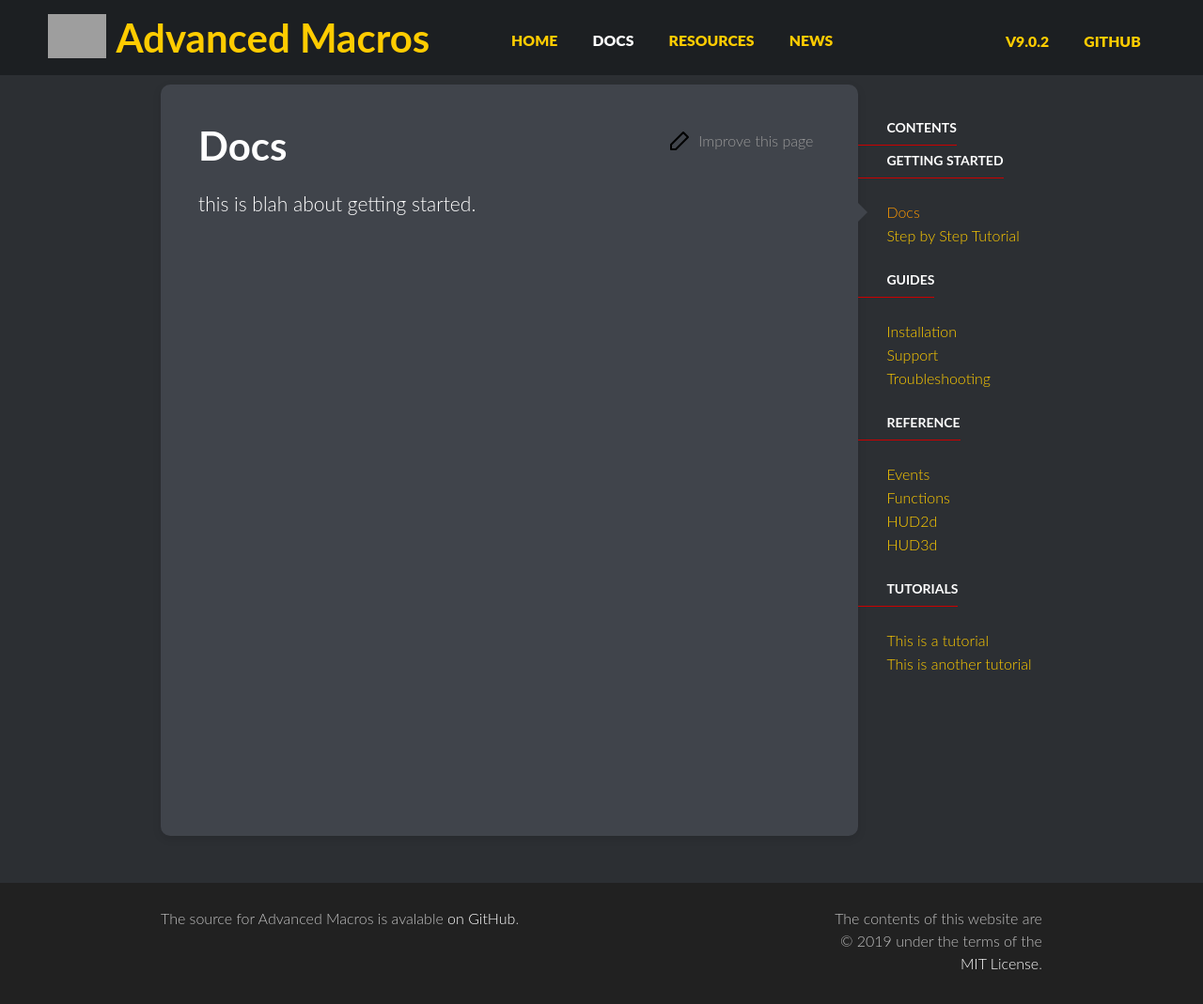
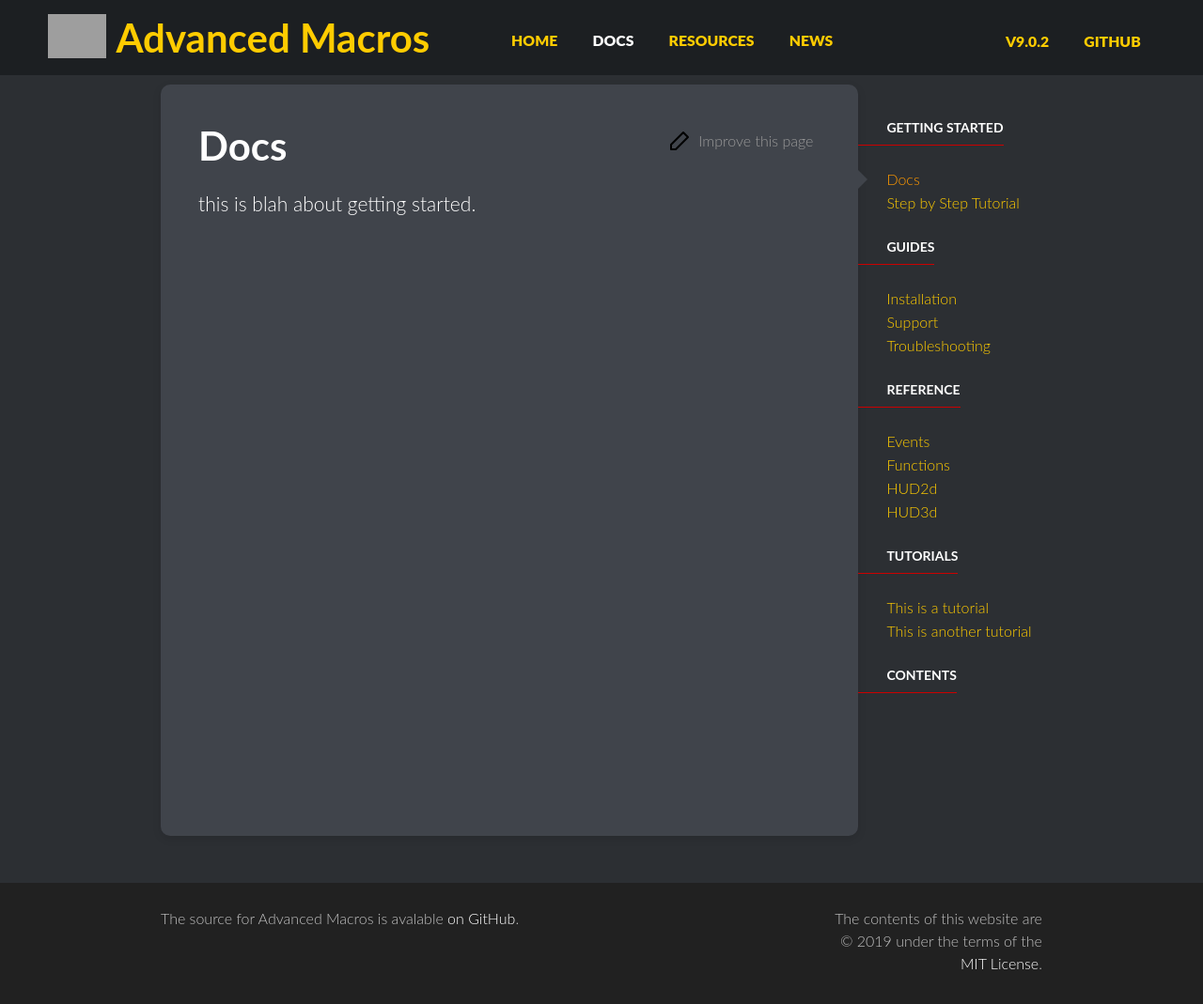
Before and after one commit to TheOnlyRealCoder/AdvancedMacros.github.io, a Jekyll site: the page built from _docs/index.md, in a window 1280 px wide. Shown: the whole page at 94% size. Built offline with Jekyll 4.4.1, drawn with Linux system fonts in a browser that asks for light colours; grey boxes are pictures that could not be loaded.

Commit message:
Max h3 and move contents to bottom

```diff
--- a/_includes/docs_contents.html
+++ b/_includes/docs_contents.html
@@ -1,7 +1,5 @@
 <div class="unit one-fifth hide-on-mobiles">
   <aside>
-    <h4>Contents</h4>
-    {% include toc.html html=content %}
     {% for section in site.data.docs_nav %}
       <h4>{{ section.title }}</h4>
       <ul>
@@ -15,5 +13,8 @@
         {% endfor %}
       </ul>
     {% endfor %}
+
+    <h4>Contents</h4>
+    {% include toc.html html=content h_max=3 %}
   </aside>
 </div>
```
